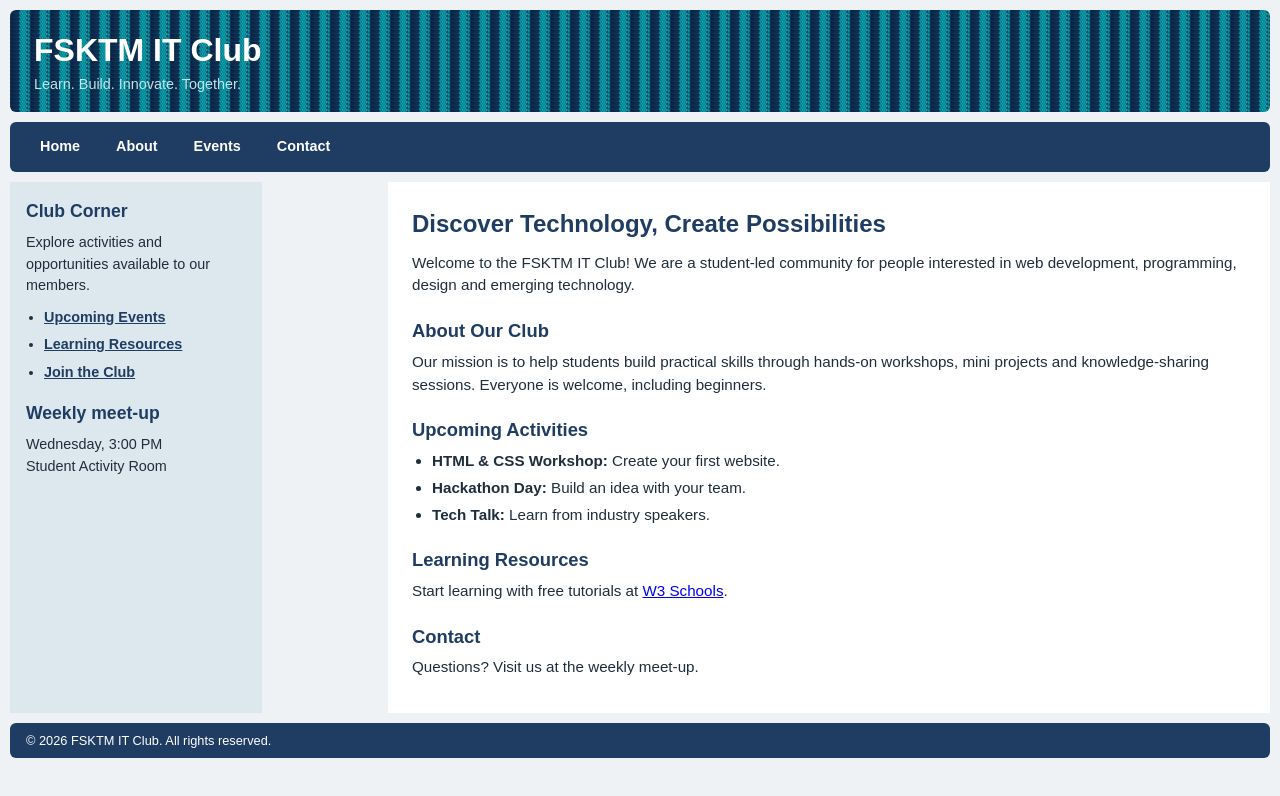
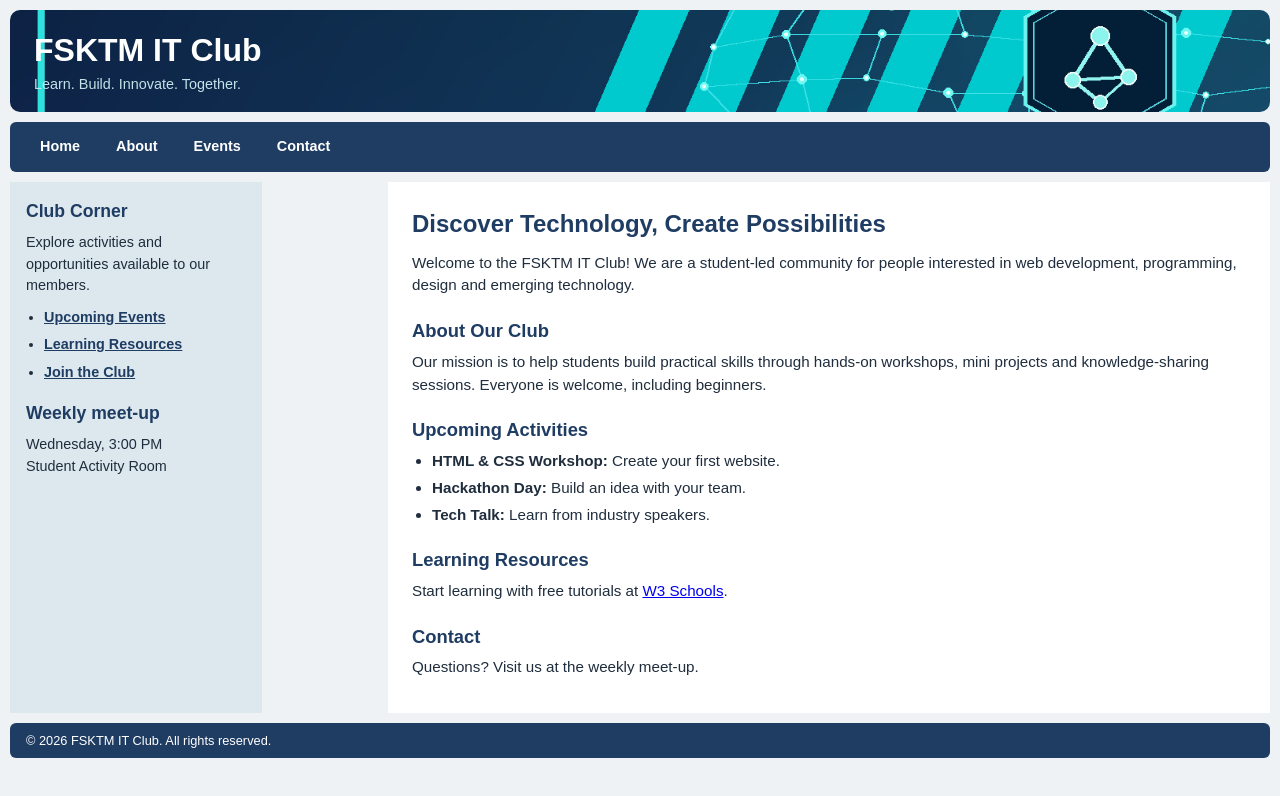
Before and after one commit to aqmalhafetz/Lab-4, a plain HTML site: page index.html in a window 1280 px wide. Drawn offline with Linux system fonts and the light colour scheme; files whose address does not match are found by name.

Commit message:
comiit change logo style.css

```diff
--- a/style.css
+++ b/style.css
@@ -38,7 +38,10 @@
       padding: 16px 24px;
       color: #ffffff;
       background-image: url(header.jpg);
-      background-size: 20px;
+      background-size: cover;
+      background-position: center;
+      background-repeat: no-repeat;
+      border-radius: 10px;
     }
     .logo h1 { font-size: 2rem; }
     .logo p  { font-size: 0.9rem; color: #bfe3e8; }
```
